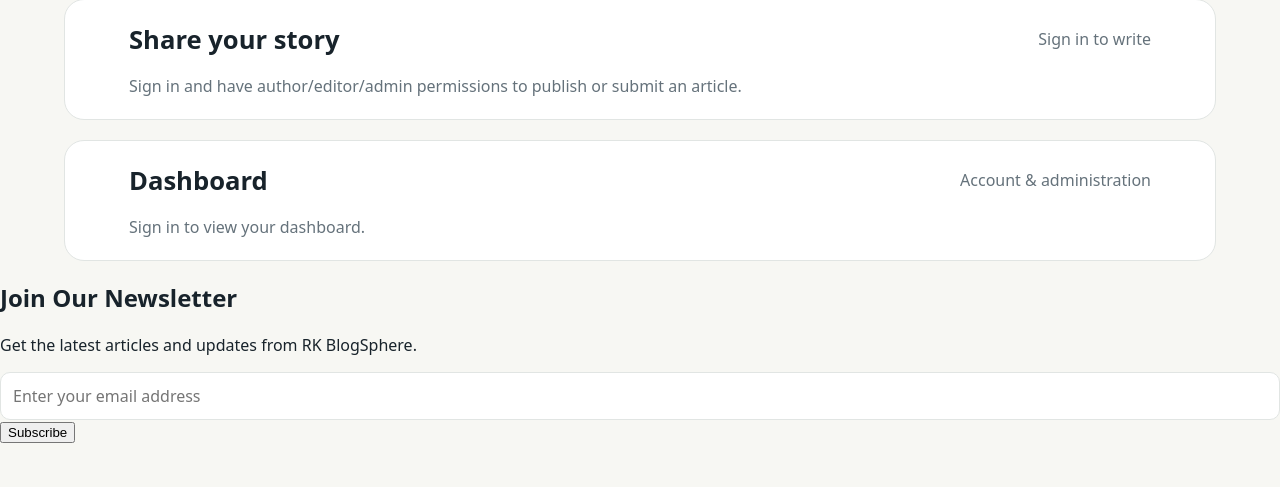
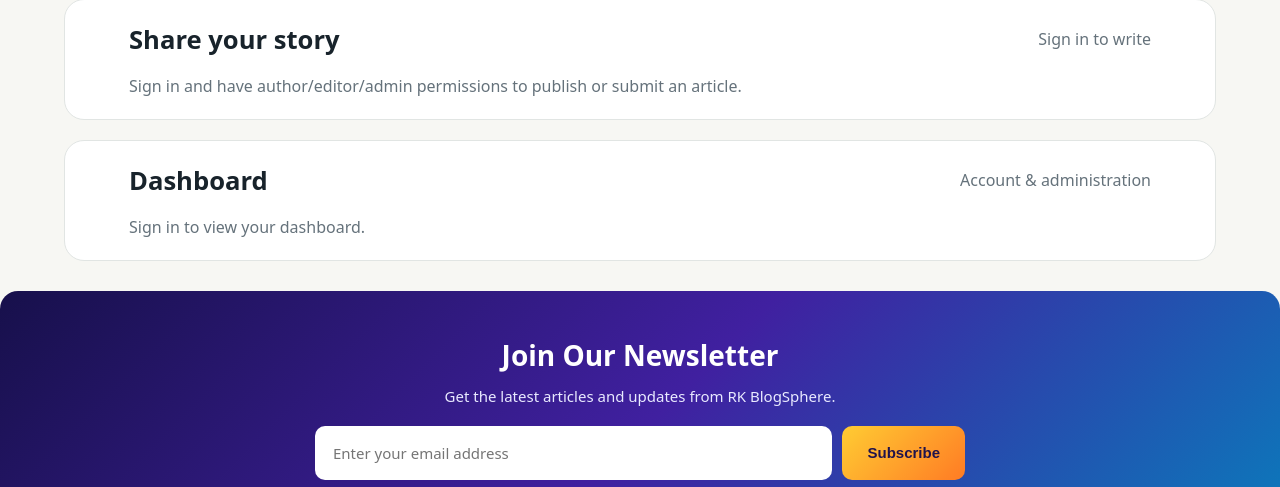
Before and after one commit to rkhiladi001/BlogSphere, a plain HTML site: page index.html in a window 1280 px wide. Shown: the part 1035-1522 px from the top of the page. Drawn offline with nearby package versions, Linux system fonts and the light colour scheme; no server answers.

Commit message:
Update style.css

```diff
--- a/style.css
+++ b/style.css
@@ -2,3 +2,82 @@
 .modal[hidden] {
   display: none !important;
 }
+/* RK BlogSphere - Premium Newsletter Design */
+
+.newsletter-section {
+  width: 100%;
+  padding: 45px 20px;
+  margin: 30px auto;
+  box-sizing: border-box;
+  background: linear-gradient(135deg, #17104b, #4020a0, #087fbd);
+  color: #ffffff;
+  text-align: center;
+  border-radius: 18px;
+}
+
+.newsletter-inner {
+  max-width: 650px;
+  margin: auto;
+}
+
+.newsletter-inner h2 {
+  color: #ffffff;
+  font-size: 28px;
+  font-weight: 800;
+  margin: 0 0 12px;
+}
+
+.newsletter-inner p {
+  color: #e9eaff;
+  font-size: 15px;
+  margin: 10px 0 20px;
+}
+
+#rkNewsletterForm {
+  display: flex;
+  justify-content: center;
+  gap: 10px;
+  flex-wrap: wrap;
+}
+
+#rkNewsletterEmail {
+  flex: 1;
+  min-width: 190px;
+  padding: 15px 16px;
+  border: 2px solid transparent;
+  border-radius: 10px;
+  outline: none;
+  font-size: 15px;
+  box-sizing: border-box;
+}
+
+#rkNewsletterEmail:focus {
+  border-color: #ffd54a;
+}
+
+#rkNewsletterForm button {
+  padding: 15px 25px;
+  border: none;
+  border-radius: 10px;
+  background: linear-gradient(135deg, #ffcc33, #ff7b24);
+  color: #20134c;
+  font-size: 15px;
+  font-weight: 800;
+  cursor: pointer;
+  transition: 0.25s ease;
+}
+
+#rkNewsletterForm button:hover {
+  transform: translateY(-2px);
+  box-shadow: 0 6px 18px #0004;
+}
+
+#rkNewsletterForm button:disabled {
+  opacity: 0.6;
+  cursor: not-allowed;
+}
+
+#rkNewsletterMessage {
+  min-height: 20px;
+  font-weight: 600;
+}
```
